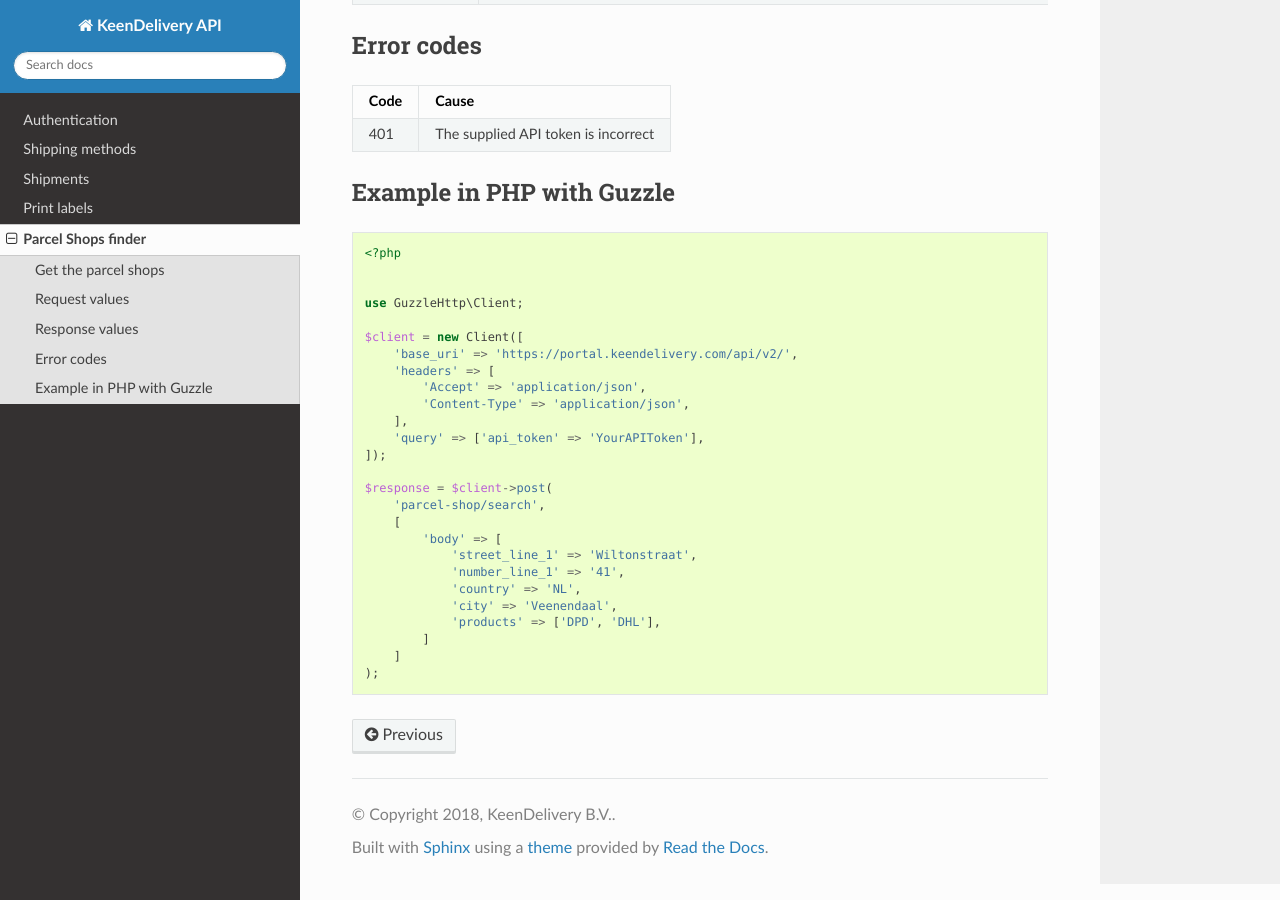
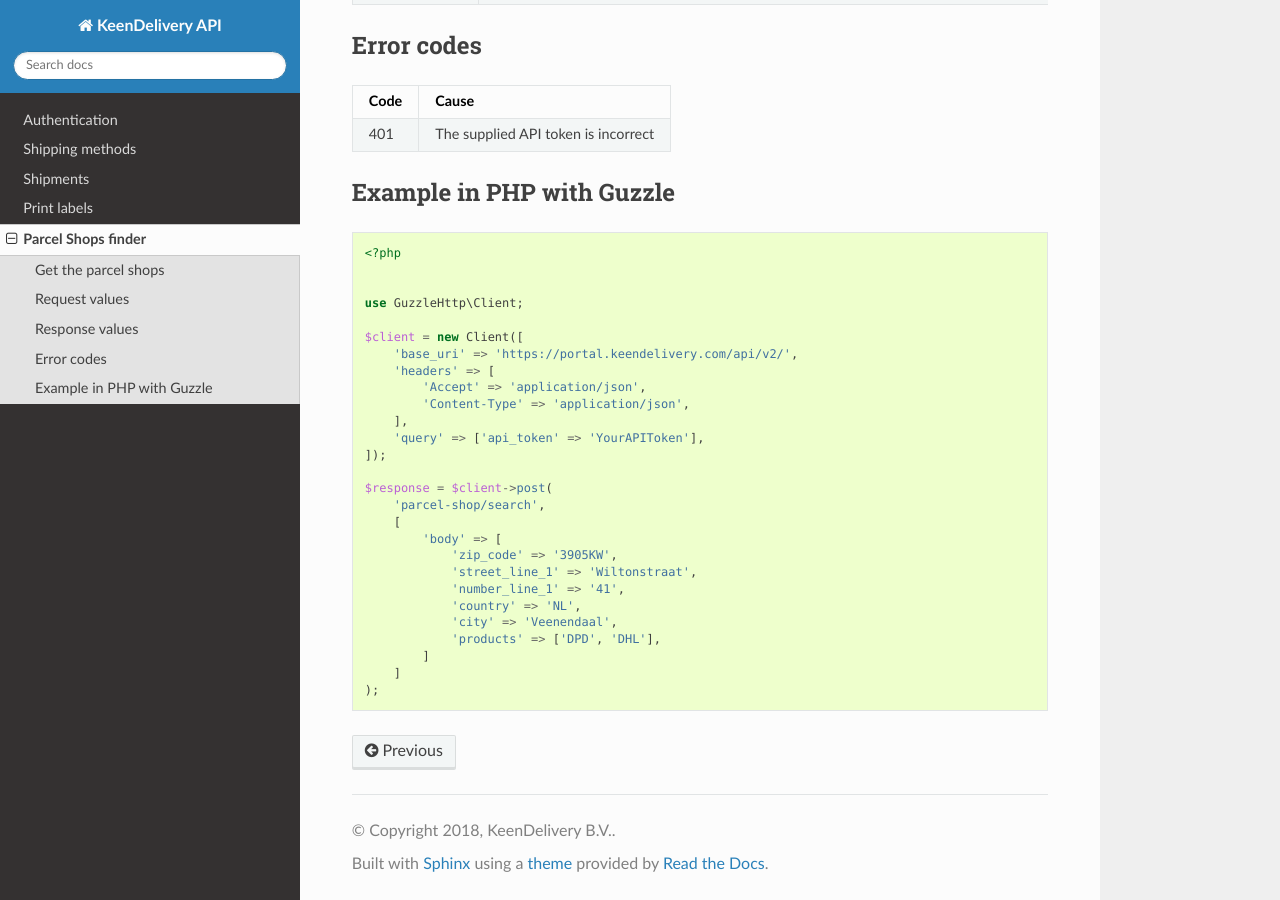
Before and after one commit to sendynl/api, a Sphinx documentation site: the page built from docs/source/parcelshop_finder.rst, in a window 1280 px wide and 900 px high, scrolled down 2166 px. Built offline with Sphinx 7.4.7 and the Read the Docs theme 2.0.0, drawn with Linux system fonts in a browser that asks for light colours.

Commit message:
Update parcelshop_finder.rst

```diff
--- a/docs/source/parcelshop_finder.rst
+++ b/docs/source/parcelshop_finder.rst
@@ -131,6 +131,7 @@ Example in PHP with Guzzle
         'parcel-shop/search',
         [
             'body' => [
+                'zip_code' => '3905KW',
                 'street_line_1' => 'Wiltonstraat',
                 'number_line_1' => '41',
                 'country' => 'NL',
```
